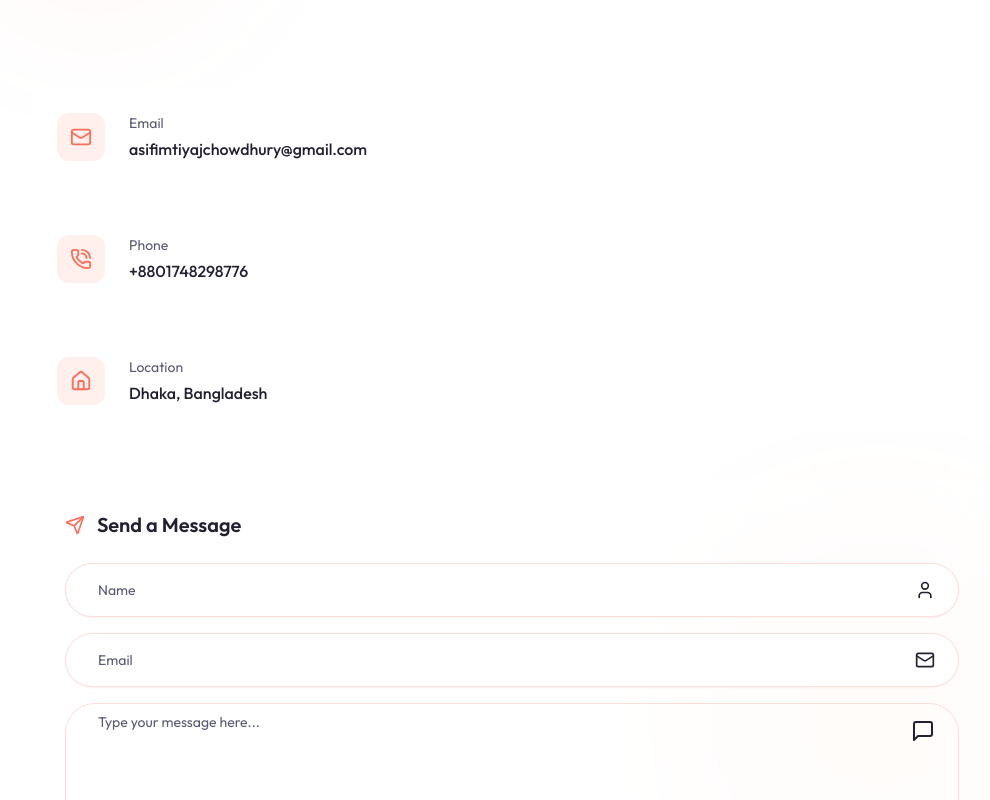
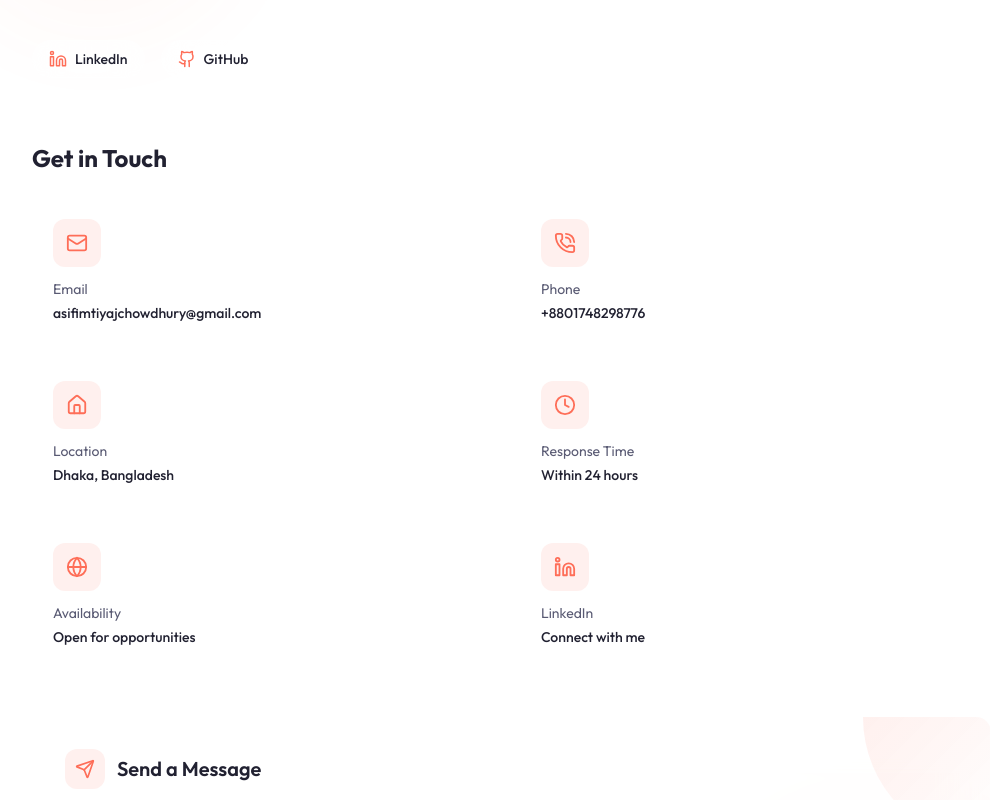
Before and after one commit to asifichy/Web_Portfolio, a Next.js app: page /contact in a window 1280 px wide. Shown: the part 420-1220 px from the top of the page, without its empty margins (128-1118 px from the left). Built offline with nearby package versions, Linux system fonts and the light colour scheme.

Commit message:
feat: enhance Contact component with additional contact methods and improved layout

```diff
--- a/app/contact/page.jsx
+++ b/app/contact/page.jsx
@@ -1,17 +1,69 @@
 "use client";
 import { motion, useInView } from "framer-motion";
-import { MailIcon, HomeIcon, PhoneCall, Send, ArrowRight } from "lucide-react";
+import { MailIcon, HomeIcon, PhoneCall, Send, ArrowRight, Clock, Globe, Linkedin, Github, MessageCircle } from "lucide-react";
 import Form from "@/components/Form";
 import { useRef } from "react";
+import Link from "next/link";
 
 const Contact = () => {
   const ref = useRef(null);
   const isInView = useInView(ref, { once: true, margin: "-100px" });
 
+  const contactMethods = [
+    {
+      icon: <MailIcon size={22} />,
+      label: "Email",
+      value: "asifimtiyajchowdhury@gmail.com",
+      link: "mailto:asifimtiyajchowdhury@gmail.com",
+      delay: 0.1,
+      color: "from-red-500/10 to-orange-500/10"
+    },
+    {
+      icon: <PhoneCall size={22} />,
+      label: "Phone",
+      value: "+8801748298776",
+      link: "tel:+8801748298776",
+      delay: 0.2,
+      color: "from-green-500/10 to-emerald-500/10"
+    },
+    {
+      icon: <HomeIcon size={22} />,
+      label: "Location",
+      value: "Dhaka, Bangladesh",
+      link: null,
+      delay: 0.3,
+      color: "from-blue-500/10 to-cyan-500/10"
+    },
+    {
+      icon: <Clock size={22} />,
+      label: "Response Time",
+      value: "Within 24 hours",
+      link: null,
+      delay: 0.4,
+      color: "from-purple-500/10 to-pink-500/10"
+    },
+    {
+      icon: <Globe size={22} />,
+      label: "Availability",
+      value: "Open for opportunities",
+      link: null,
+      delay: 0.5,
+      color: "from-yellow-500/10 to-orange-500/10"
+    },
+    {
+      icon: <Linkedin size={22} />,
+      label: "LinkedIn",
+      value: "Connect with me",
+      link: "https://linkedin.com/in/asifimtiyaj",
+      delay: 0.6,
+      color: "from-blue-600/10 to-blue-500/10"
+    },
+  ];
+
   return (
     <section className="pt-28 pb-20 min-h-screen relative overflow-hidden">
-      <div className="absolute top-40 left-20 w-72 h-72 bg-primary/5 rounded-full blur-3xl" />
-      <div className="absolute bottom-40 right-20 w-96 h-96 bg-orange-500/5 rounded-full blur-3xl" />
+      <div className="absolute top-40 left-20 w-72 h-72 bg-primary/5 rounded-full blur-3xl animate-pulse" />
+      <div className="absolute bottom-40 right-20 w-96 h-96 bg-orange-500/5 rounded-full blur-3xl" style={{ animation: "pulse 4s cubic-bezier(0.4, 0, 0.6, 1) infinite", animationDelay: "1.5s" }} />
 
       <div className="container mx-auto relative z-10">
         <motion.div
@@ -40,7 +92,36 @@ const Contact = () => {
               I'm always open to new opportunities and collaborations.
               Let's build something great together.
             </p>
+
+            <motion.div
+              className="flex items-center gap-4 mt-4"
+              initial={{ opacity: 0, y: 20 }}
+              animate={isInView ? { opacity: 1, y: 0 } : { opacity: 0, y: 20 }}
+              transition={{ delay: 0.4 }}
+            >
+              <Link href="https://linkedin.com/in/asifimtiyaj" target="_blank" rel="noopener noreferrer">
+                <motion.div
+                  className="flex items-center gap-2 px-4 py-2 rounded-full glass border border-border/50 hover:border-primary/30 transition-all cursor-pointer"
+                  whileHover={{ scale: 1.05 }}
+                  whileTap={{ scale: 0.95 }}
+                >
+                  <Linkedin size={18} className="text-primary" />
+                  <span className="text-sm font-medium">LinkedIn</span>
+                </motion.div>
+              </Link>
+              <Link href="https://github.com/asifimtiyaj" target="_blank" rel="noopener noreferrer">
+                <motion.div
+                  className="flex items-center gap-2 px-4 py-2 rounded-full glass border border-border/50 hover:border-primary/30 transition-all cursor-pointer"
+                  whileHover={{ scale: 1.05 }}
+                  whileTap={{ scale: 0.95 }}
+                >
+                  <Github size={18} className="text-primary" />
+                  <span className="text-sm font-medium">GitHub</span>
+                </motion.div>
+              </Link>
+            </motion.div>
           </div>
+
           <motion.div
             className="hidden xl:flex w-full bg-contact_illustration_light dark:bg-contact_illustration_dark bg-no-repeat bg-contain bg-top"
             initial={{ opacity: 0, scale: 0.9 }}
@@ -55,49 +136,74 @@ const Contact = () => {
           animate={isInView ? { opacity: 1, y: 0 } : { opacity: 0, y: 50 }}
           transition={{ duration: 0.8, delay: 0.3 }}
         >
-          <div className="flex flex-col gap-y-6">
-            {[
-              { icon: <MailIcon size={22} />, label: "Email", value: "asifimtiyajchowdhury@gmail.com", delay: 0.1 },
-              { icon: <PhoneCall size={22} />, label: "Phone", value: "+8801748298776", delay: 0.2 },
-              { icon: <HomeIcon size={22} />, label: "Location", value: "Dhaka, Bangladesh", delay: 0.3 },
-            ].map((item, index) => (
+          <div>
+            <motion.h3
+              className="text-2xl font-bold mb-6"
+              initial={{ opacity: 0, x: -30 }}
+              animate={isInView ? { opacity: 1, x: 0 } : { opacity: 0, x: -30 }}
+              transition={{ delay: 0.4 }}
+            >
+              Get in Touch
+            </motion.h3>
+            <div className="grid grid-cols-1 sm:grid-cols-2 gap-4">
+              {contactMethods.map((item, index) => (
                 <motion.div
                   key={index}
-                className="glass rounded-2xl p-6 flex items-center gap-x-6 border border-border/50 hover:border-primary/20 transition-all"
+                  className={`glass rounded-2xl p-5 border border-border/50 hover:border-primary/20 transition-all relative overflow-hidden group cursor-pointer`}
                   initial={{ opacity: 0, x: -50 }}
                   animate={isInView ? { opacity: 1, x: 0 } : { opacity: 0, x: -50 }}
                   transition={{ delay: item.delay + 0.4 }}
-                whileHover={{ scale: 1.02, x: 5 }}
+                  whileHover={{ scale: 1.02, y: -5 }}
+                  onClick={() => item.link && window.open(item.link, "_blank")}
                 >
+                  <div className={`absolute inset-0 bg-gradient-to-br ${item.color} opacity-0 group-hover:opacity-100 transition-opacity duration-500`} />
+                  <div className="relative z-10">
                     <motion.div
-                  className="w-12 h-12 rounded-xl bg-primary/10 flex items-center justify-center text-primary"
+                      className="w-12 h-12 rounded-xl bg-primary/10 flex items-center justify-center text-primary mb-3"
                       whileHover={{ scale: 1.1, rotate: 10 }}
                     >
                       {item.icon}
                     </motion.div>
-                <div>
                     <div className="text-sm text-muted-foreground mb-1">{item.label}</div>
-                  <div className="font-medium">{item.value}</div>
+                    <div className="font-medium text-sm">{item.value}</div>
                   </div>
                 </motion.div>
               ))}
             </div>
+          </div>
 
           <motion.div
-            className="glass rounded-2xl p-8 border border-border/50"
+            className="glass rounded-2xl p-8 border border-border/50 relative overflow-hidden"
             initial={{ opacity: 0, x: 50 }}
             animate={isInView ? { opacity: 1, x: 0 } : { opacity: 0, x: 50 }}
             transition={{ delay: 0.5 }}
           >
+            <div className="absolute top-0 right-0 w-32 h-32 bg-gradient-to-br from-primary/10 to-transparent rounded-bl-full" />
+
             <motion.div
-              className="flex items-center gap-3 mb-6"
+              className="flex items-center gap-3 mb-6 relative z-10"
               initial={{ opacity: 0 }}
               animate={isInView ? { opacity: 1 } : { opacity: 0 }}
               transition={{ delay: 0.6 }}
             >
-              <Send size={20} className="text-primary" />
+              <motion.div
+                className="w-10 h-10 rounded-xl bg-primary/10 flex items-center justify-center text-primary"
+                whileHover={{ scale: 1.1, rotate: 10 }}
+              >
+                <Send size={20} />
+              </motion.div>
               <h3 className="text-xl font-semibold">Send a Message</h3>
             </motion.div>
+
+            <motion.p
+              className="text-muted-foreground text-sm mb-6 relative z-10"
+              initial={{ opacity: 0 }}
+              animate={isInView ? { opacity: 1 } : { opacity: 0 }}
+              transition={{ delay: 0.7 }}
+            >
+              Fill out the form below and I'll get back to you within 24 hours.
+            </motion.p>
+
             <Form />
           </motion.div>
         </motion.div>
```
Lines whose indentation alone changed are shown as unchanged.
